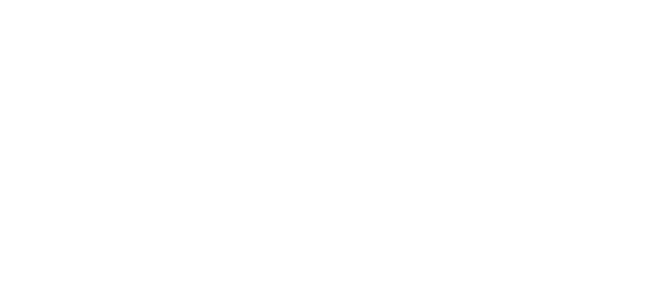
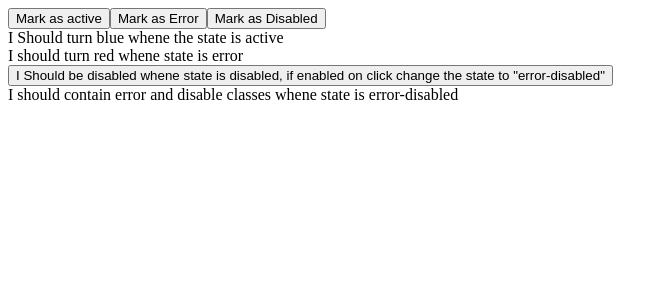
Before and after one commit to shutsugan/training-vue-basics, a Vue app: page / in a window 1280 px wide. Shown: the top 300 px of the page, without its empty margins (0-668 px from the left). Built offline with nearby package versions, Linux system fonts and the light colour scheme.

Commit message:
test(app): create example tests

```diff
--- a/src/App.vue
+++ b/src/App.vue
@@ -1,11 +1,59 @@
 <template>
-  <div id="app"></div>
+  <div id="app">
+    <button @click="() => setState('active')">
+      Mark as active
+    </button>
+    <button @click="() => setState('error')">Mark as Error</button>
+    <button @click="() => setState('disabled')">
+      Mark as Disabled
+    </button>
+
+    <div ref="active">
+      I Should turn blue whene the state is active
+    </div>
+    <div ref="error">
+      I should turn red whene state is error
+    </div>
+    <button ref="disabled" @click="() => setState('error-disabled')">
+      I Should be disabled whene state is disabled, if enabled on click change
+      the state to "error-disabled"
+    </button>
+
+    <div ref="error-disabled">
+      I should contain error and disable classes whene state is error-disabled
+    </div>
+  </div>
 </template>
 
 <script>
+// 1. you should bing the right class with the right element on state change
 export default {
   name: "App",
+  data() {
+    return {
+      state: "",
+    };
+  },
+  methods: {
+    setState(state) {
+      this.state = state;
+    },
+  },
 };
 </script>
 
-<style></style>
+<style>
+.active {
+  color: blue;
+}
+
+.error {
+  color: red;
+}
+
+.disabled {
+  color: gray;
+  opacity: 0.4;
+  pointer-events: none;
+}
+</style>
```
Also changed, not shown: 1 other file (tests, documents, lock files or other folders).
